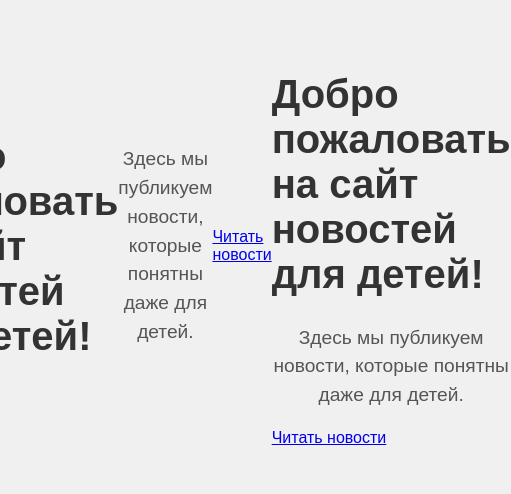
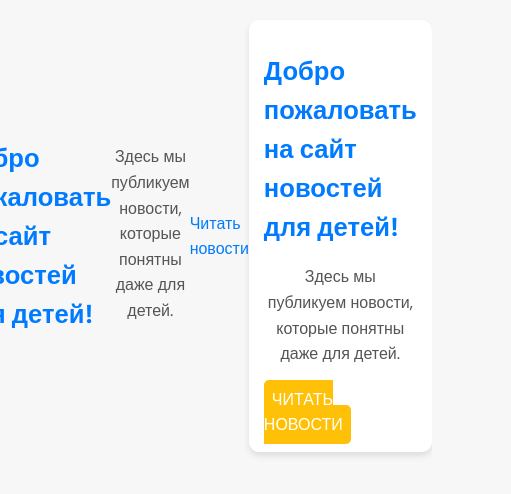
Before and after one commit to Lauses/my-news-website, a plain HTML site: page index.html in a window 390 px wide. Shown: the part 196-690 px from the top of the page, 511 px wide, since content can reach past the window. Drawn offline with Linux system fonts and the light colour scheme.

Commit message:
Add files via upload

```diff
--- a/styles.css
+++ b/styles.css
@@ -34,4 +34,115 @@ h1 {
 
 p {
     color: #555;
+}/* Общие стили для страницы */
+body {
+    font-family: 'Poppins', sans-serif; /* Добавь ссылку на шрифт в HTML */
+    background-color: #f7f7f7; /* Светлый фон */
+    color: #333333; /* Основной цвет текста */
+    margin: 0;
+    padding: 20px;
 }
+
+/* Заголовки */
+h1, h2 {
+    color: #007bff; /* Яркий синий для заголовков */
+    font-weight: bold;
+}
+
+/* Ссылки */
+a {
+    color: #007bff; /* Синий цвет для ссылок */
+    text-decoration: none;
+}
+
+a:hover {
+    color: #ff0000; /* При наведении - красный */
+}
+
+/* Стиль абзацев */
+p {
+    font-size: 18px;
+    line-height: 1.6;
+    margin-bottom: 20px;
+}
+
+/* Кнопки или ссылки на другие страницы */
+button, .btn {
+    background-color: #ffc107; /* Яркий желтый цвет для кнопок */
+    color: #fff;
+    border: none;
+    padding: 10px 20px;
+    cursor: pointer;
+    border-radius: 5px;
+    font-size: 16px;
+    text-transform: uppercase;
+    transition: background-color 0.3s;
+}
+
+button:hover, .btn:hover {
+    background-color: #28a745; /* Зеленый при наведении */
+}
+
+/* Контейнер для контента */
+.container {
+    max-width: 900px;
+    margin: 0 auto;
+    padding: 20px;
+    background-color: #ffffff;
+    border-radius: 10px;
+    box-shadow: 0px 4px 6px rgba(0, 0, 0, 0.1);
+}
+
+/* Стиль для списка новостей */
+ul {
+    list-style-type: none;
+    padding: 0;
+}
+
+li {
+    margin: 10px 0;
+    font-size: 18px;
+}
+/* Для экранов шириной до 768px (обычно это планшеты и телефоны) */
+@media (max-width: 768px) {
+    body {
+        padding: 10px;
+    }
+
+    .container {
+        padding: 15px;
+        margin: 0;
+        max-width: 100%;
+    }
+
+    h1 {
+        font-size: 1.8em;
+    }
+
+    p {
+        font-size: 1.1em;
+    }
+
+    .btn {
+        width: 100%;
+        padding: 10px;
+        font-size: 1.2em;
+    }
+}
+
+/* Для экранов шириной до 480px (обычно это телефоны) */
+@media (max-width: 480px) {
+    h1 {
+        font-size: 1.6em;
+    }
+
+    p {
+        font-size: 1em;
+    }
+
+    .btn {
+        width: 100%;
+        padding: 8px;
+        font-size: 1em;
+    }
+}
```
